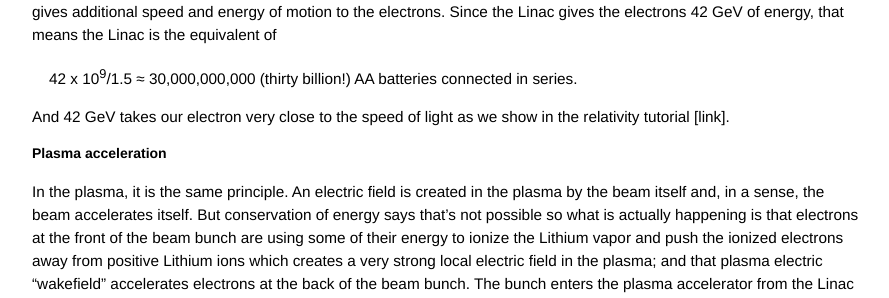
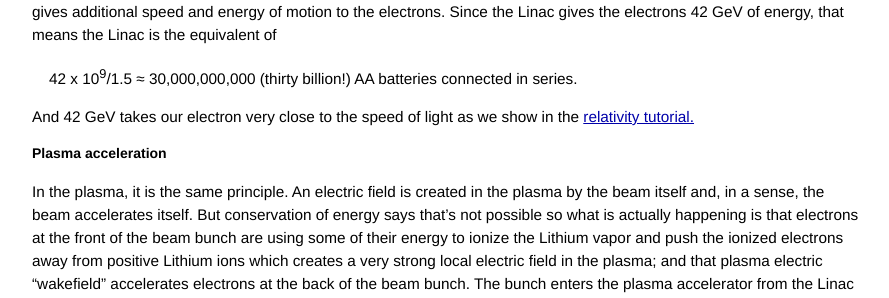
Before and after one commit to grbfacet/facet, a Jekyll site: the page built from beam-acceleration-tutorial.md, in a window 1280 px wide and 900 px high, scrolled down 3196 px. Shown: the part 152-450 px from the top of the window, without its empty margins (193-1082 px from the left). Built offline with Jekyll 4.4.1, drawn with Linux system fonts in a browser that asks for light colours.

Commit message:
Update beam-acceleration-tutorial.md

```diff
--- a/beam-acceleration-tutorial.md
+++ b/beam-acceleration-tutorial.md
@@ -119,7 +119,7 @@ However, at the atomic level the voltage accelerates the electrons rapidly to hi
 
 <span class="eq">42 x 10<sup>9</sup>/1.5 ≈ 30,000,000,000 (thirty billion!) AA batteries connected in series.</span>
 
-And 42 GeV takes our electron very close to the speed of light as we show in the relativity tutorial [link].
+And 42 GeV takes our electron very close to the speed of light as we show in the [relativity tutorial.](/relativity-tutorial.html#relativity-and-the-acceleration-of-electron-bunches)
 
 
 ##### Plasma acceleration
```
